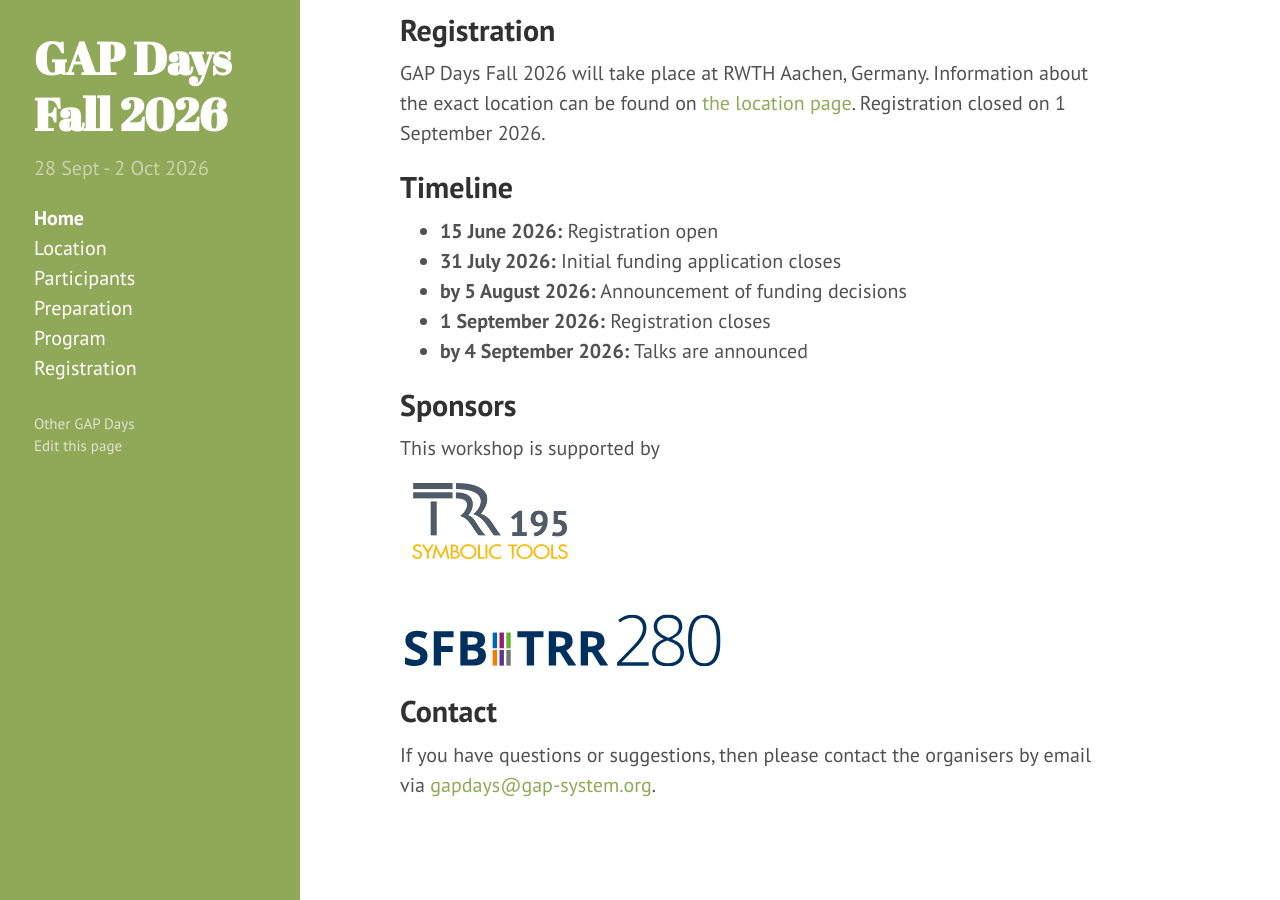
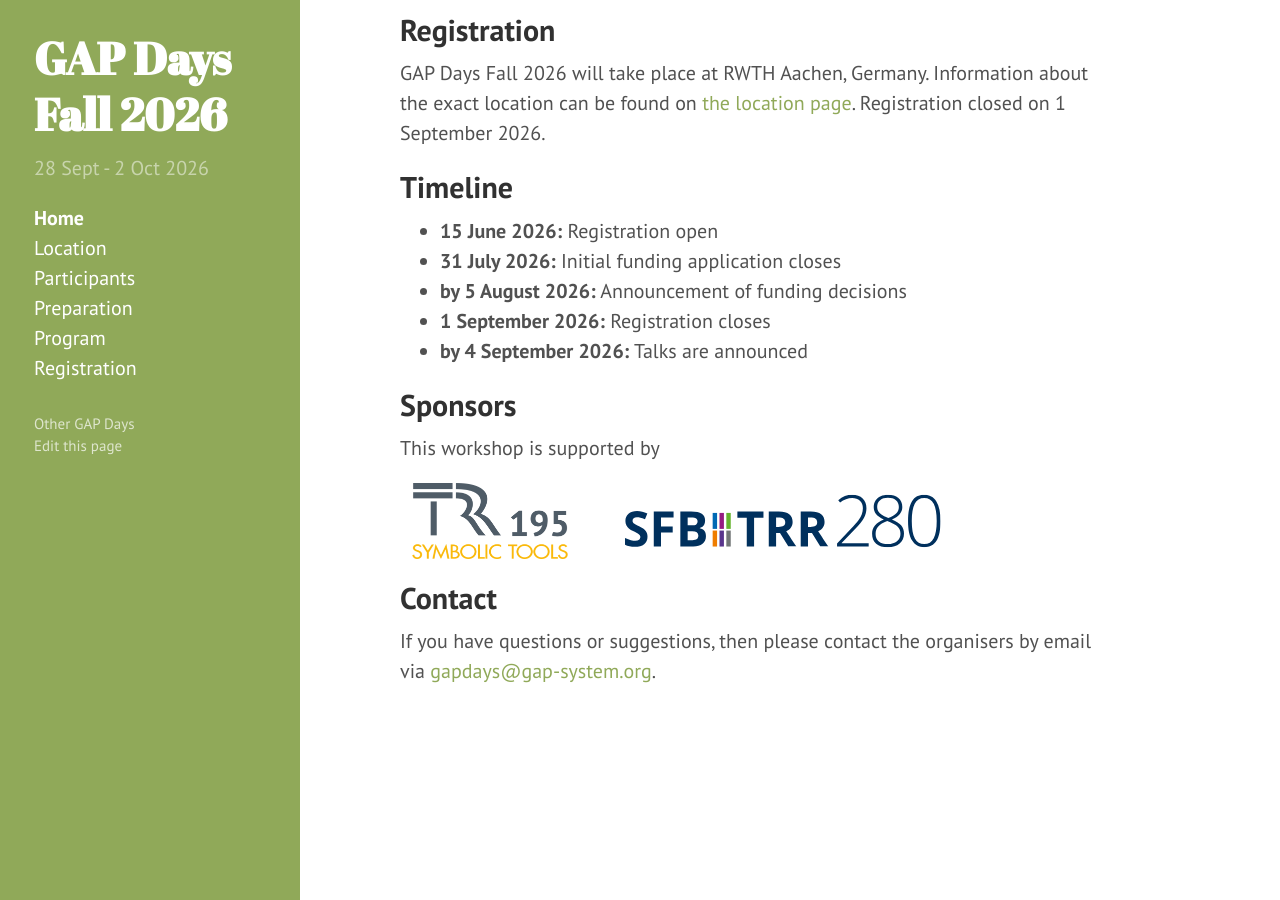
Before and after one commit to gapdays/gapdays2026-fall, a Jekyll site: the page built from index.md, in a window 1280 px wide and 900 px high, scrolled down 1066 px. Built offline with Jekyll 4.4.1, drawn with Linux system fonts in a browser that asks for light colours.

Commit message:
SFB Logos side by side

```diff
--- a/index.md
+++ b/index.md
@@ -83,13 +83,13 @@ Registration closed on 1 September 2026.
 
 This workshop is supported by
 
-<p>
-  <a href="https://www.computeralgebra.de/sfb/">
-    <img width="25%" src="{{ site.baseurl }}/logos/TRR195.png" alt="SFB-TRR 195 website">
+<!-- poole.css makes images block-level; flex puts the logos on one row -->
+<p style="display: flex; align-items: center; gap: 2rem;">
+  <a href="https://www.computeralgebra.de/sfb/" style="width: 25%;">
+    <img style="width: 100%; margin: 0;" src="{{ site.baseurl }}/logos/TRR195.png" alt="SFB-TRR 195 website">
   </a>
-  &nbsp;&nbsp;
-  <a href="https://www.sfbtrr280.de">
-    <img width="45%" src="{{ site.baseurl }}/logos/SFB280.svg" alt="SFB-TRR 280 website">
+  <a href="https://www.sfbtrr280.de" style="width: 45%;">
+    <img style="width: 100%; margin: 0;" src="{{ site.baseurl }}/logos/SFB280.svg" alt="SFB-TRR 280 website">
   </a>
 </p>
 
```
